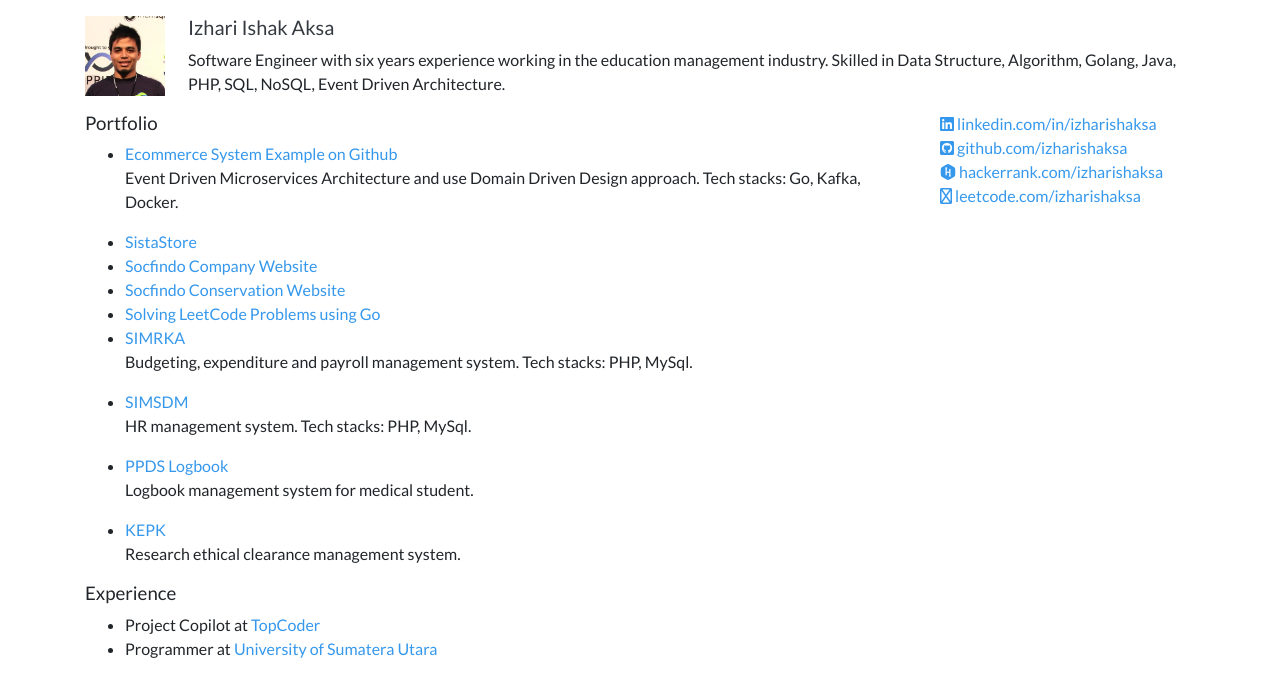
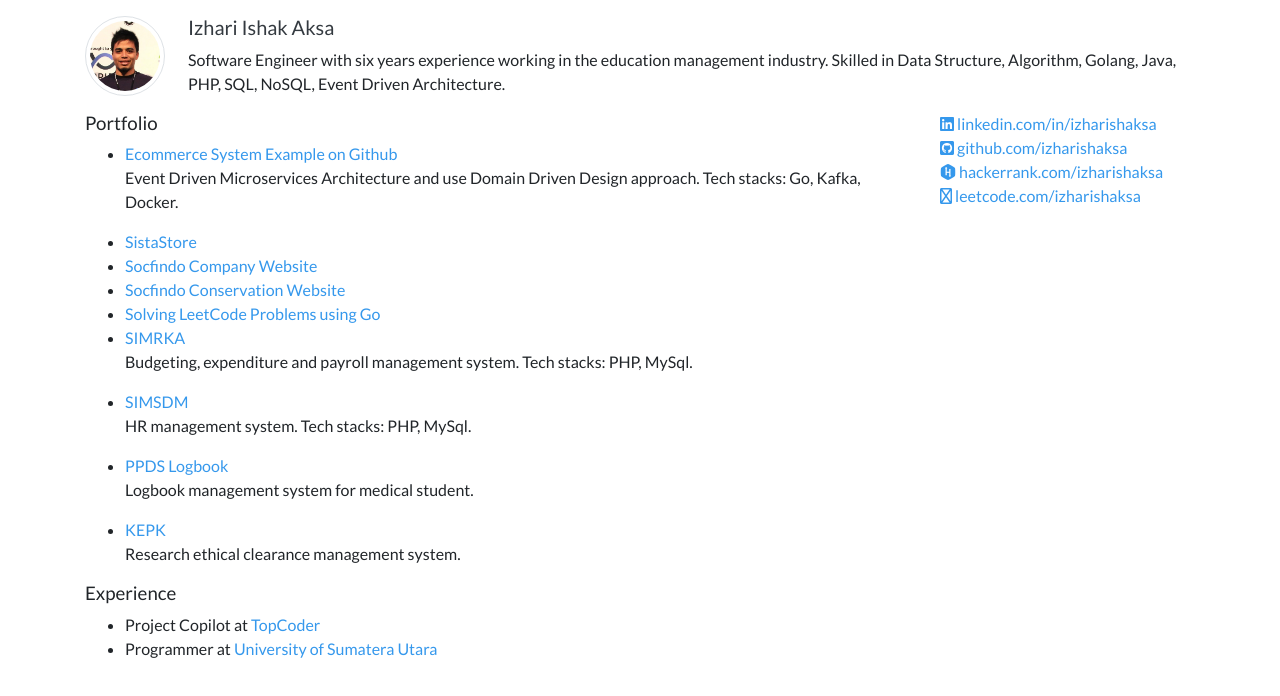
Before and after one commit to izharishaksa/izharishaksa.com, a plain HTML site: page internal/view/index.html in a window 1280 px wide. Drawn offline with Linux system fonts and the light colour scheme.

Commit message:
Update index.html

```diff
--- a/internal/view/index.html
+++ b/internal/view/index.html
@@ -13,7 +13,7 @@
 <body>
 <main class="container mt-3 mb-5">
     <header class="d-flex align-items-start">
-        <img src="/image/izhari-ishak-aksa.jpeg" class="mr-2" style="width: 80px"
+        <img src="/image/izhari-ishak-aksa.jpeg" class="mr-2 rounded-circle img-thumbnail" style="width: 80px"
              alt="Izhari Ishak Aksa"/>
         <div class="col">
             <h1><a class="text-dark" href="/" rel="nofollow">Izhari Ishak Aksa</a></h1>
```
